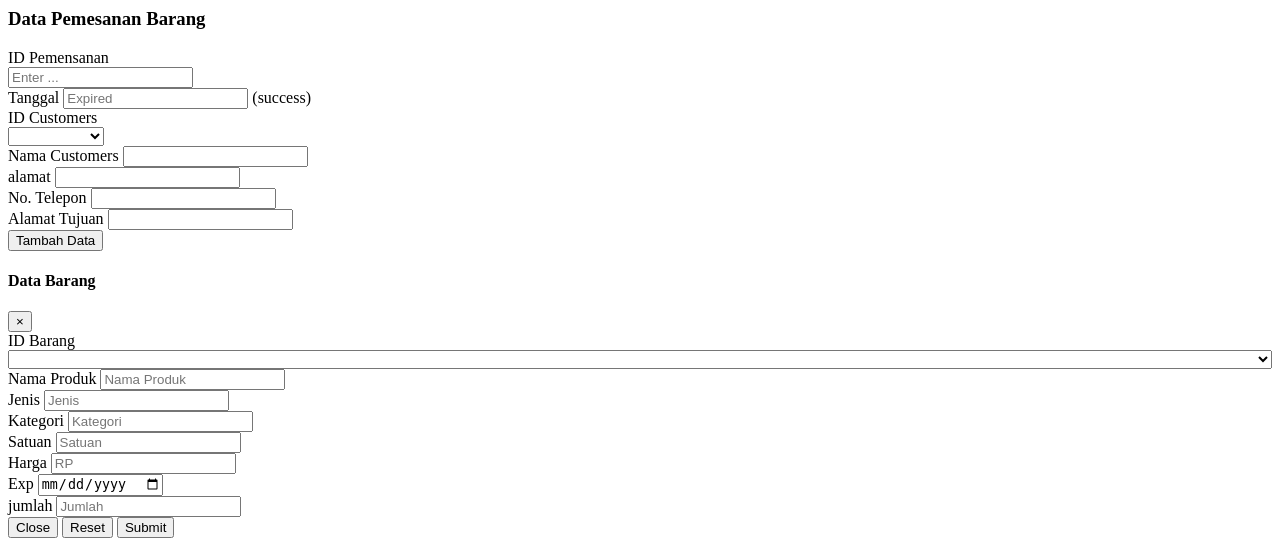
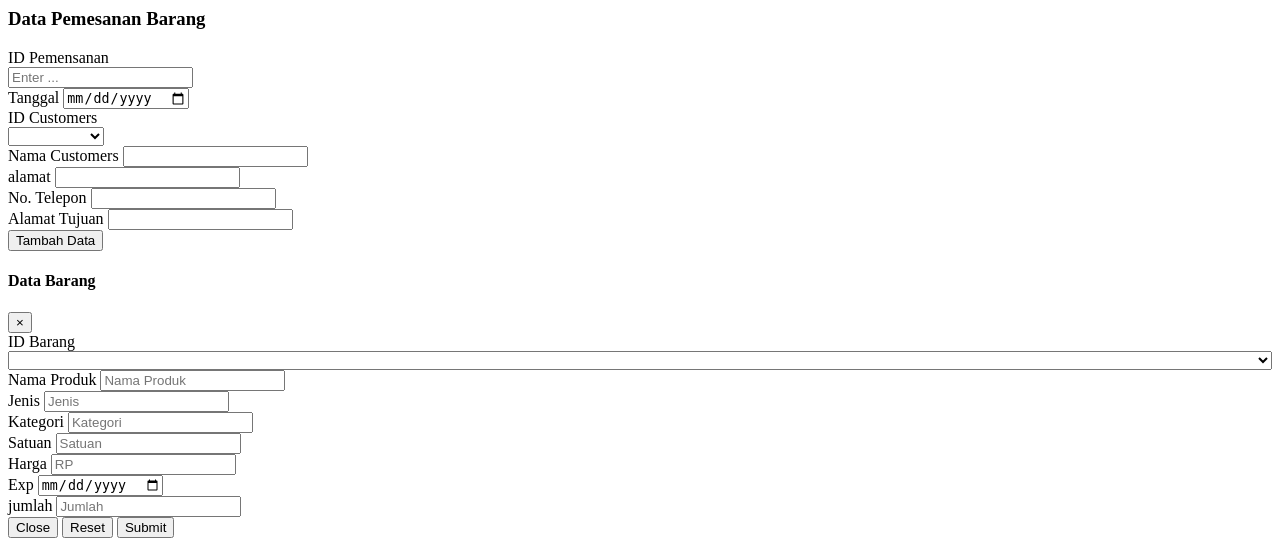
Before and after one commit to mochammadRozyAndreanSyah/puslit-koka, a PHP site: the page made by mypos/application/views/pemesanan_barang.php in a window 1280 px wide. Shown: the top 538 px of the page. Run offline with PHP 8.4, Linux system fonts and the light colour scheme; the template is opened without the code that fills it: most values are stand-ins (such as "Sample title", 1, 10 or a date in 2020); data that the repository does not hold is empty.

Commit message:
Update pemesanan_barang.php

```diff
--- a/mypos/application/views/pemesanan_barang.php
+++ b/mypos/application/views/pemesanan_barang.php
@@ -31,9 +31,7 @@
                     <div class="col-sm-2">
                       <div class="form-group">
                         <label>Tanggal</label>
-                        <input type="text" class="form-control has-feedback-left" id="single_cal2" placeholder="Expired" name="tanggal" aria-describedby="inputSuccess2Status4" required="required">
-                        <span class="fa fa-calendar-o form-control-feedback left" aria-hidden="true"></span>
-                            <span id="inputSuccess2Status4" class="sr-only">(success)</span>
+                        <input type="date" class="form-control has-feedback-left" id="single_cal2" placeholder="Expired" name="tanggal" required="required">
                       </div>
                     </div>
                   </div>
```
